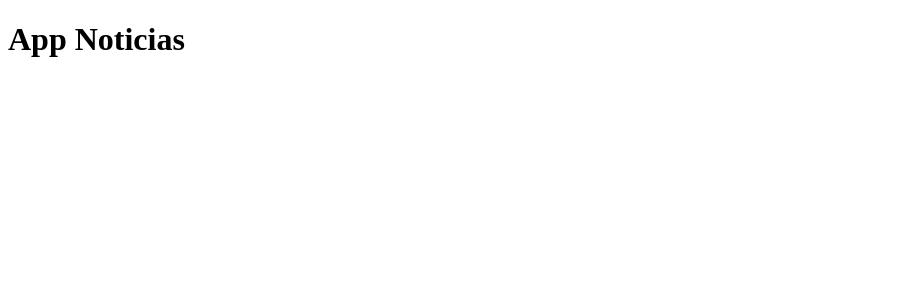
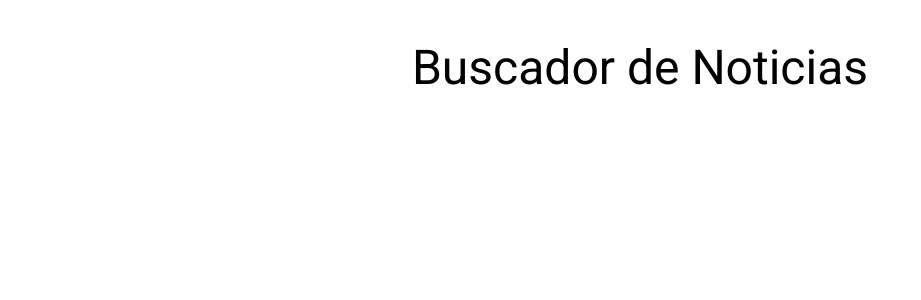
Before and after one commit to anngelicafernanda/noticias-api, a React (Vite) app: page / in a window 1280 px wide. Shown: the top 300 px of the page, without its empty margins (0-921 px from the left). Built offline with nearby package versions, Linux system fonts and the light colour scheme.

Commit message:
Utilizando componentes MUI

```diff
--- a/src/App.jsx
+++ b/src/App.jsx
@@ -1,9 +1,16 @@
+import { Container, Grid, Typography } from '@mui/material';
 
 function App() {
 
 
   return (
-    <h1>App Noticias</h1>
+    <Container>
+      <header>
+        <Typography align='center' marginY={5} component="h1" variant='h3'>
+          Buscador de Noticias
+        </Typography>
+      </header>
+    </Container>
   )
 }
 
```
